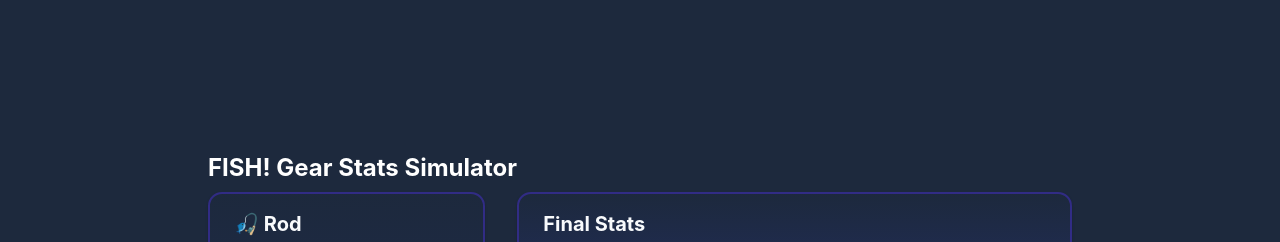
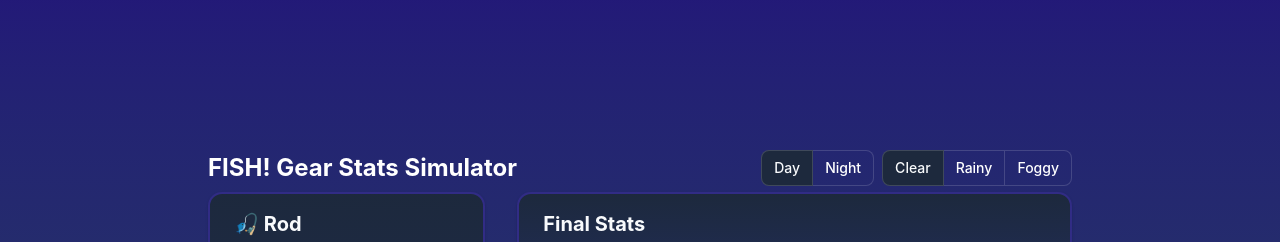
Before and after one commit to gameundwatch/fish-gear-simulator, a SvelteKit app: page / in a window 1280 px wide. Shown: the top 242 px of the page. Built offline with nearby package versions, Linux system fonts and the light colour scheme.

Commit message:
天候セレクタの追加

```diff
--- a/src/app.html
+++ b/src/app.html
@@ -6,7 +6,7 @@
 		<meta name="viewport" content="width=device-width, initial-scale=1" />
 		%sveltekit.head%
 	</head>
-	<body data-sveltekit-preload-data="hover">
+	<body class="dark" data-sveltekit-preload-data="hover">
 		<div style="display: contents">%sveltekit.body%</div>
 	</body>
 </html>
--- a/src/lib/components/bobberCard.svelte
+++ b/src/lib/components/bobberCard.svelte
@@ -18,7 +18,7 @@
 			<Select.Trigger class="w-full">
 				{trigger}
 			</Select.Trigger>
-			<Select.Content>
+			<Select.Content class="dark">
 				{#each bobber_names as bobber_name (bobber_name)}
 					<Select.Item value={bobber_name}>{bobber_name}</Select.Item>
 				{/each}
--- a/src/lib/components/lineCard.svelte
+++ b/src/lib/components/lineCard.svelte
@@ -16,7 +16,7 @@
 			<Select.Trigger class="w-full">
 				{trigger}
 			</Select.Trigger>
-			<Select.Content>
+			<Select.Content class="dark">
 				{#each line_names as line_name (line_name)}
 					<Select.Item value={line_name}>{line_name}</Select.Item>
 				{/each}
--- a/src/lib/components/rodCard.svelte
+++ b/src/lib/components/rodCard.svelte
@@ -26,7 +26,7 @@
 			<Select.Trigger class="w-full">
 				{rodTrigger}
 			</Select.Trigger>
-			<Select.Content>
+			<Select.Content class="dark">
 				{#each rod_names as rod_name (rod_name)}
 					<Select.Item value={rod_name}>{rod_name}</Select.Item>
 				{/each}
@@ -38,7 +38,8 @@
 			<Select.Trigger class="w-full">
 				{rodEnchantTrigger}
 			</Select.Trigger>
-			<Select.Content>
+			<Select.Content class="dark">
+				<Select.Label>Common</Select.Label>
 				{#each rod_enchant_names as rod_enchant_name (rod_enchant_name)}
 					<Select.Item value={rod_enchant_name}>{rod_enchant_name}</Select.Item>
 				{/each}
--- /dev/null
+++ b/src/lib/components/ui/toggle-group/index.ts
@@ -0,0 +1,10 @@
+import Root from './toggle-group.svelte';
+import Item from './toggle-group-item.svelte';
+
+export {
+	Root,
+	Item,
+	//
+	Root as ToggleGroup,
+	Item as ToggleGroupItem,
+};
--- /dev/null
+++ b/src/lib/components/ui/toggle-group/toggle-group-item.svelte
@@ -0,0 +1,35 @@
+<script lang="ts">
+	import { ToggleGroup as ToggleGroupPrimitive } from 'bits-ui';
+	import { getToggleGroupCtx } from './toggle-group.svelte';
+	import { cn } from '$lib/utils.js';
+	import { type ToggleVariants, toggleVariants } from '$lib/components/ui/toggle/index.js';
+
+	let {
+		ref = $bindable(null),
+		value = $bindable(),
+		class: className,
+		size,
+		variant,
+		...restProps
+	}: ToggleGroupPrimitive.ItemProps & ToggleVariants = $props();
+
+	const ctx = getToggleGroupCtx();
+</script>
+
+<ToggleGroupPrimitive.Item
+	bind:ref
+	data-slot="toggle-group-item"
+	data-variant={ctx.variant || variant}
+	data-size={ctx.size || size}
+	data-spacing={ctx.spacing}
+	class={cn(
+		toggleVariants({
+			variant: ctx.variant || variant,
+			size: ctx.size || size,
+		}),
+		'w-auto min-w-0 shrink-0 px-3 focus:z-10 focus-visible:z-10 data-[spacing=0]:rounded-none data-[spacing=0]:shadow-none data-[spacing=0]:first:rounded-l-md data-[spacing=0]:last:rounded-r-md data-[spacing=0]:data-[variant=outline]:border-l-0 data-[spacing=0]:data-[variant=outline]:first:border-l',
+		className
+	)}
+	{value}
+	{...restProps}
+/>
--- /dev/null
+++ b/src/lib/components/ui/toggle-group/toggle-group.svelte
@@ -0,0 +1,59 @@
+<script lang="ts" module>
+	import { getContext, setContext } from 'svelte';
+	import type { VariantProps } from 'tailwind-variants';
+	import { toggleVariants } from '$lib/components/ui/toggle/index.js';
+
+	type ToggleVariants = VariantProps<typeof toggleVariants>;
+
+	interface ToggleGroupContext extends ToggleVariants {
+		spacing?: number;
+	}
+
+	export function setToggleGroupCtx(props: ToggleGroupContext) {
+		setContext('toggleGroup', props);
+	}
+
+	export function getToggleGroupCtx() {
+		return getContext<Required<ToggleGroupContext>>('toggleGroup');
+	}
+</script>
+
+<script lang="ts">
+	import { ToggleGroup as ToggleGroupPrimitive } from 'bits-ui';
+	import { cn } from '$lib/utils.js';
+
+	let {
+		ref = $bindable(null),
+		value = $bindable(),
+		class: className,
+		size = 'default',
+		spacing = 0,
+		variant = 'default',
+		...restProps
+	}: ToggleGroupPrimitive.RootProps & ToggleVariants & { spacing?: number } = $props();
+
+	setToggleGroupCtx({
+		variant,
+		size,
+		spacing,
+	});
+</script>
+
+<!--
+Discriminated Unions + Destructing (required for bindable) do not
+get along, so we shut typescript up by casting `value` to `never`.
+-->
+<ToggleGroupPrimitive.Root
+	bind:value={value as never}
+	bind:ref
+	data-slot="toggle-group"
+	data-variant={variant}
+	data-size={size}
+	data-spacing={spacing}
+	style={`--gap: ${spacing}`}
+	class={cn(
+		'group/toggle-group flex w-fit items-center gap-[--spacing(var(--gap))] rounded-md data-[spacing=default]:data-[variant=outline]:shadow-xs',
+		className
+	)}
+	{...restProps}
+/>
--- /dev/null
+++ b/src/lib/components/ui/toggle/index.ts
@@ -0,0 +1,13 @@
+import Root from './toggle.svelte';
+export {
+	toggleVariants,
+	type ToggleSize,
+	type ToggleVariant,
+	type ToggleVariants,
+} from './toggle.svelte';
+
+export {
+	Root,
+	//
+	Root as Toggle,
+};
--- /dev/null
+++ b/src/lib/components/ui/toggle/toggle.svelte
@@ -0,0 +1,52 @@
+<script lang="ts" module>
+	import { type VariantProps, tv } from 'tailwind-variants';
+
+	export const toggleVariants = tv({
+		base: "hover:bg-muted hover:text-muted-foreground data-[state=on]:bg-accent data-[state=on]:text-accent-foreground focus-visible:border-ring focus-visible:ring-ring/50 aria-invalid:ring-destructive/20 dark:aria-invalid:ring-destructive/40 aria-invalid:border-destructive inline-flex items-center justify-center gap-2 rounded-md text-sm font-medium whitespace-nowrap transition-[color,box-shadow] outline-none focus-visible:ring-[3px] disabled:pointer-events-none disabled:opacity-50 [&_svg]:pointer-events-none [&_svg]:shrink-0 [&_svg:not([class*='size-'])]:size-4",
+		variants: {
+			variant: {
+				default: 'bg-transparent',
+				outline:
+					'border-input hover:bg-accent hover:text-accent-foreground border bg-transparent shadow-xs',
+			},
+			size: {
+				default: 'h-9 min-w-9 px-2',
+				sm: 'h-8 min-w-8 px-1.5',
+				lg: 'h-10 min-w-10 px-2.5',
+			},
+		},
+		defaultVariants: {
+			variant: 'default',
+			size: 'default',
+		},
+	});
+
+	export type ToggleVariant = VariantProps<typeof toggleVariants>['variant'];
+	export type ToggleSize = VariantProps<typeof toggleVariants>['size'];
+	export type ToggleVariants = VariantProps<typeof toggleVariants>;
+</script>
+
+<script lang="ts">
+	import { Toggle as TogglePrimitive } from 'bits-ui';
+	import { cn } from '$lib/utils.js';
+
+	let {
+		ref = $bindable(null),
+		pressed = $bindable(false),
+		class: className,
+		size = 'default',
+		variant = 'default',
+		...restProps
+	}: TogglePrimitive.RootProps & {
+		variant?: ToggleVariant;
+		size?: ToggleSize;
+	} = $props();
+</script>
+
+<TogglePrimitive.Root
+	bind:ref
+	bind:pressed
+	data-slot="toggle"
+	class={cn(toggleVariants({ variant, size }), className)}
+	{...restProps}
+/>
--- a/src/routes/+layout.svelte
+++ b/src/routes/+layout.svelte
@@ -5,6 +5,8 @@
 	let { children }: { children: Snippet } = $props();
 </script>
 
-<div class="dark flex flex-col justify-center items-center w-full h-screen bg-slate-800 text-white">
+<div
+	class="flex flex-col justify-center items-center w-full h-screen bg-linear-to-b from-indigo-700/50 to-slate-700 text-white"
+>
 	{@render children()}
 </div>
--- a/src/routes/+page.svelte
+++ b/src/routes/+page.svelte
@@ -2,6 +2,7 @@
 	import { Button } from '$lib/components/ui/button';
 	import * as Card from '$lib/components/ui/card';
 	import * as Select from '$lib/components/ui/select';
+	import * as ToggleGroup from '$lib/components/ui/toggle-group';
 
 	import RODS_JSON from '../assets/data/rods.json';
 	import LINES_JSON from '../assets/data/lines.json';
@@ -46,6 +47,9 @@
 	let selected_rod_enchant: string = $state('');
 	let selected_line: string = $state('');
 	let selected_bobber: string = $state('');
+	let weather: string = $state('clear');
+	let time: string = $state('day');
+	$inspect(weather);
 
 	const rod = $derived(rods.find((r) => r.name === selected_rod));
 	const rod_enchant = $derived(rod_enchants.find((r) => r.name === selected_rod_enchant));
@@ -54,7 +58,18 @@
 </script>
 
 <main class="w-full max-w-4xl h-screen max-h-128 px-4">
-	<h1 class="my-2 text-2xl font-bold">FISH! Gear Stats Simulator</h1>
+	<div class="w-full grid grid-cols-[1fr_auto_auto] gap-2">
+		<h1 class="my-2 text-2xl font-bold">FISH! Gear Stats Simulator</h1>
+		<ToggleGroup.Root variant="outline" type="single" bind:value={time}>
+			<ToggleGroup.Item value="day" aria-label="Day">Day</ToggleGroup.Item>
+			<ToggleGroup.Item value="night" aria-label="Night">Night</ToggleGroup.Item>
+		</ToggleGroup.Root>
+		<ToggleGroup.Root variant="outline" type="single" bind:value={weather}>
+			<ToggleGroup.Item value="clear" aria-label="Clear">Clear</ToggleGroup.Item>
+			<ToggleGroup.Item value="rainy" aria-label="Rainy">Rainy</ToggleGroup.Item>
+			<ToggleGroup.Item value="foggy" aria-label="Foggy">Foggy</ToggleGroup.Item>
+		</ToggleGroup.Root>
+	</div>
 	<div class="grid grid-cols-[1fr_2fr] gap-8">
 		<div class="grid grid-cols-1 gap-4">
 			<RodCard {rods} {rod_enchants} bind:selected_rod bind:selected_rod_enchant />
--- a/src/types.d.ts
+++ b/src/types.d.ts
@@ -17,7 +17,7 @@
 	other: string;
 	day?: StatsType;
 	night?: StatsType;
-	rain?: StatsType;
+	rainy?: StatsType;
 	foggy?: StatsType;
 };
 
```
